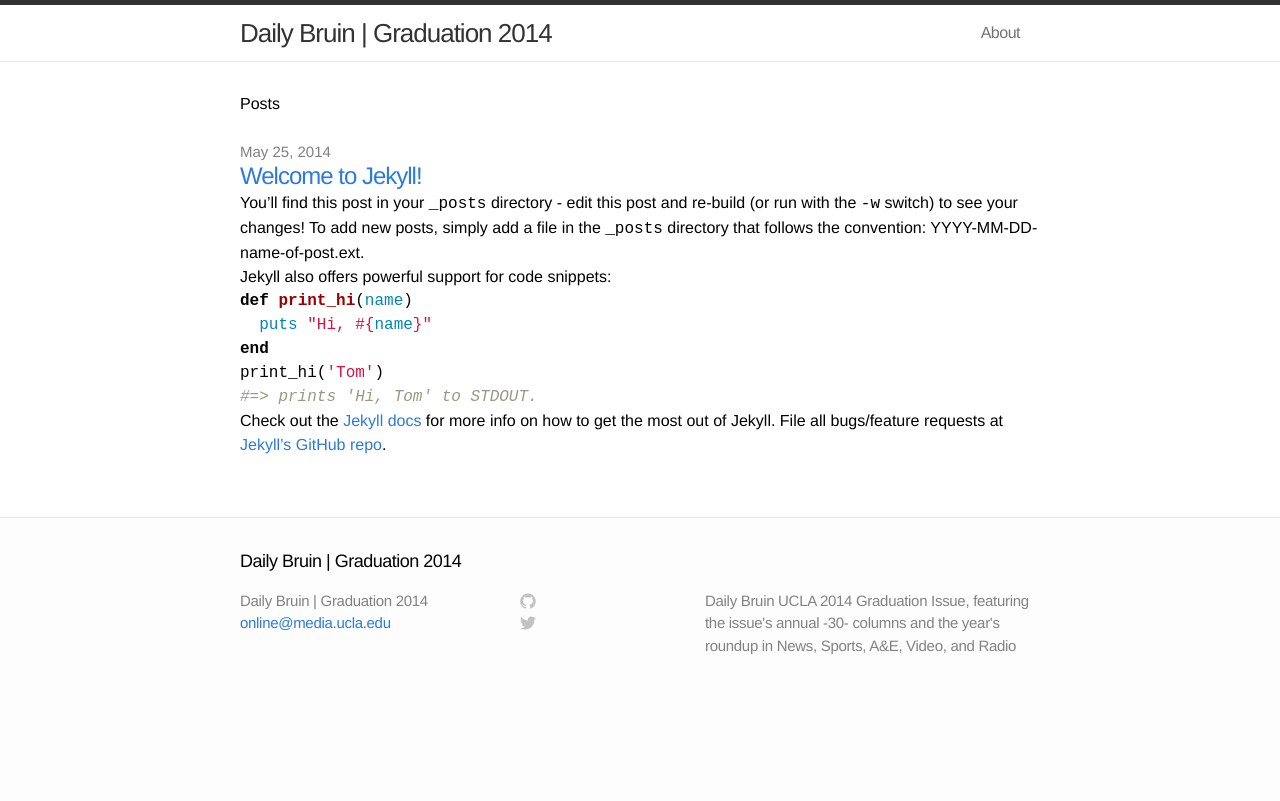
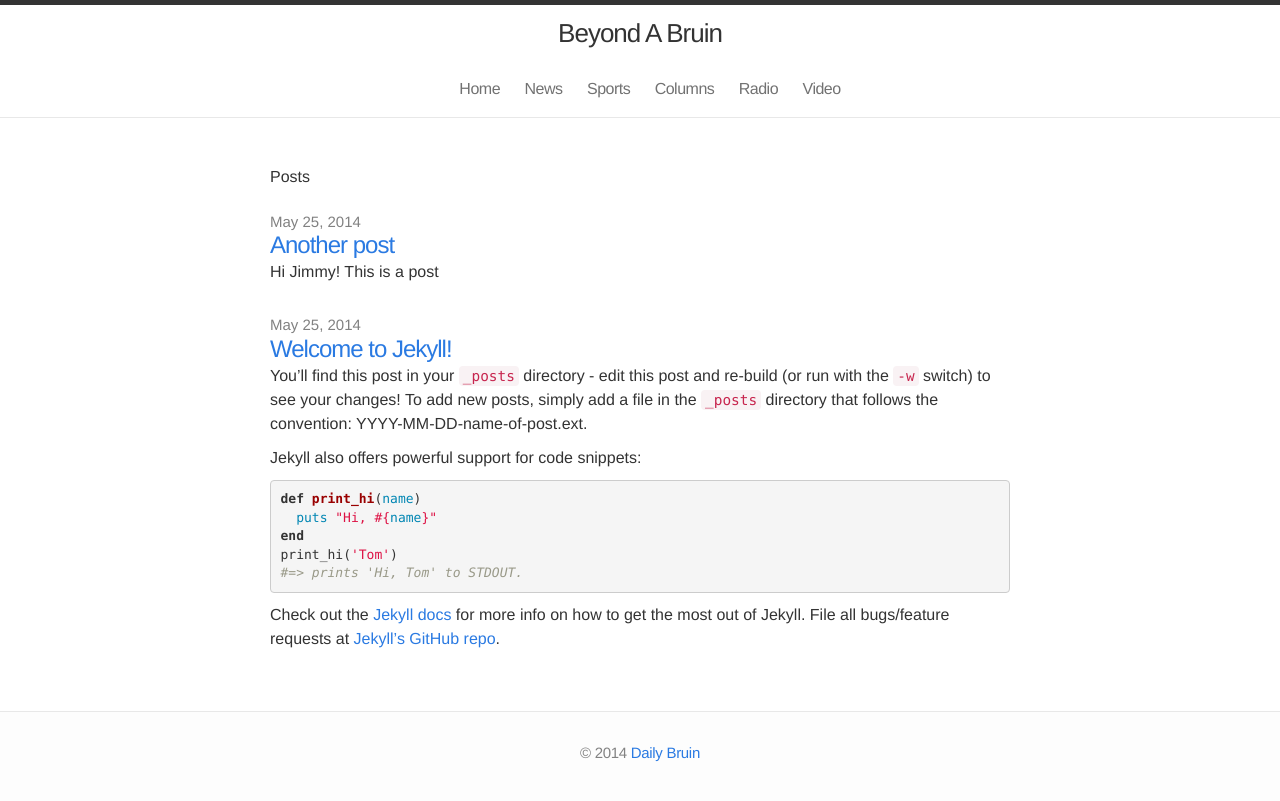
Before and after one commit to daily-bruin/gradissue-2014, a Jekyll site: the page built from index.html, in a window 1280 px wide. Shown: the top 801 px of the page. Built offline with Jekyll 4.4.1, drawn with Linux system fonts in a browser that asks for light colours.

Commit message:
added other section pages

```diff
--- a/_includes/footer.html
+++ b/_includes/footer.html
@@ -1,61 +1,7 @@
 <footer class="site-footer">
 
   <div class="wrap">
-
-    <h2 class="footer-heading">{{ site.title }}</h2>
-
-    <div class="footer-col-1 column">
-      <ul>
-        <li>{{ site.title }}</li>
-        <li><a href="mailto:{{ site.email }}">{{ site.email }}</a></li>
-      </ul>
-    </div>
-
-    <div class="footer-col-2 column">
-      <ul>
-        <li>
-          <a href="https://github.com/{{ site.username }}">
-            <span class="icon github">
-              <svg version="1.1" class="github-icon-svg" xmlns="http://www.w3.org/2000/svg" xmlns:xlink="http://www.w3.org/1999/xlink" x="0px" y="0px"
-                 viewBox="0 0 16 16" enable-background="new 0 0 16 16" xml:space="preserve">
-                <path fill-rule="evenodd" clip-rule="evenodd" fill="#C2C2C2" d="M7.999,0.431c-4.285,0-7.76,3.474-7.76,7.761
-                c0,3.428,2.223,6.337,5.307,7.363c0.388,0.071,0.53-0.168,0.53-0.374c0-0.184-0.007-0.672-0.01-1.32
-                c-2.159,0.469-2.614-1.04-2.614-1.04c-0.353-0.896-0.862-1.135-0.862-1.135c-0.705-0.481,0.053-0.472,0.053-0.472
-                c0.779,0.055,1.189,0.8,1.189,0.8c0.692,1.186,1.816,0.843,2.258,0.645c0.071-0.502,0.271-0.843,0.493-1.037
-                C4.86,11.425,3.049,10.76,3.049,7.786c0-0.847,0.302-1.54,0.799-2.082C3.768,5.507,3.501,4.718,3.924,3.65
-                c0,0,0.652-0.209,2.134,0.796C6.677,4.273,7.34,4.187,8,4.184c0.659,0.003,1.323,0.089,1.943,0.261
-                c1.482-1.004,2.132-0.796,2.132-0.796c0.423,1.068,0.157,1.857,0.077,2.054c0.497,0.542,0.798,1.235,0.798,2.082
-                c0,2.981-1.814,3.637-3.543,3.829c0.279,0.24,0.527,0.713,0.527,1.437c0,1.037-0.01,1.874-0.01,2.129
-                c0,0.208,0.14,0.449,0.534,0.373c3.081-1.028,5.302-3.935,5.302-7.362C15.76,3.906,12.285,0.431,7.999,0.431z"/>
-              </svg>
-            </span>
-            <span class="username">{{ site.username }}</span>
-          </a>
-        </li>
-        <li>
-          <a href="https://twitter.com/{{ site.username }}">
-            <span class="icon twitter">
-              <svg version="1.1" class="twitter-icon-svg" xmlns="http://www.w3.org/2000/svg" xmlns:xlink="http://www.w3.org/1999/xlink" x="0px" y="0px"
-                 viewBox="0 0 16 16" enable-background="new 0 0 16 16" xml:space="preserve">
-                <path fill="#C2C2C2" d="M15.969,3.058c-0.586,0.26-1.217,0.436-1.878,0.515c0.675-0.405,1.194-1.045,1.438-1.809
-                c-0.632,0.375-1.332,0.647-2.076,0.793c-0.596-0.636-1.446-1.033-2.387-1.033c-1.806,0-3.27,1.464-3.27,3.27
-                c0,0.256,0.029,0.506,0.085,0.745C5.163,5.404,2.753,4.102,1.14,2.124C0.859,2.607,0.698,3.168,0.698,3.767
-                c0,1.134,0.577,2.135,1.455,2.722C1.616,6.472,1.112,6.325,0.671,6.08c0,0.014,0,0.027,0,0.041c0,1.584,1.127,2.906,2.623,3.206
-                C3.02,9.402,2.731,9.442,2.433,9.442c-0.211,0-0.416-0.021-0.615-0.059c0.416,1.299,1.624,2.245,3.055,2.271
-                c-1.119,0.877-2.529,1.4-4.061,1.4c-0.264,0-0.524-0.015-0.78-0.046c1.447,0.928,3.166,1.469,5.013,1.469
-                c6.015,0,9.304-4.983,9.304-9.304c0-0.142-0.003-0.283-0.009-0.423C14.976,4.29,15.531,3.714,15.969,3.058z"/>
-              </svg>
-            </span>
-            <span class="username">{{ site.username }}</span>
-          </a>
-        </li>
-      </ul>
-    </div>
-
-    <div class="footer-col-3 column">
-      <p class="text">{{ site.description }}</p>
-    </div>
-
+    <p>&copy; 2014 <a href="http://dailybruin.com/">Daily Bruin</a></p>
   </div>
 
 </footer>
--- a/_includes/head.html
+++ b/_includes/head.html
@@ -7,6 +7,7 @@
     <link rel="canonical" href="{{ page.url | replace:'index.html','' | prepend: site.baseurl | prepend: site.url }}">
 
     <!-- Custom CSS -->
+    <link rel="stylesheet" href="{{ "/assets/css/bootstrap.css" | prepend: site.baseurl }}">
     <link rel="stylesheet" href="{{ "/assets/css/main.css" | prepend: site.baseurl }}">
 
 </head>
--- a/_includes/header.html
+++ b/_includes/header.html
@@ -2,13 +2,27 @@
 
   <div class="wrap">
 
-    <a class="site-title" href="{{ site.baseurl }}/">{{ site.title }}</a>
+    <a class="site-title" href="{{ site.baseurl }}/">Beyond A Bruin</a>
 
     <nav class="site-nav">
       <div class="trigger">
-        {% for page in site.pages %}
-          <a class="page-link" href="{{ page.url | prepend: site.baseurl }}">{{ page.title }}</a>
-        {% endfor %}
+        <!--
+        <ul>
+          <li><a class="page-link" href="/">Home</a></li>
+          <li><a class="page-link" href="/news/">News</a></li>
+          <li><a class="page-link" href="/sports/">Sports</a></li>
+          <li><a class="page-link" href="/columns/">Columns</a></li>
+          <li><a class="page-link" href="/radio/">Radio</a></li>
+          <li><a class="page-link" href="/video/">Video</a></li>
+        </ul>
+        -->
+          <a class="page-link" href="/">Home</a>
+          <a class="page-link" href="/news/">News</a>
+          <a class="page-link" href="/sports/">Sports</a>
+          <a class="page-link" href="/columns/">Columns</a>
+          <a class="page-link" href="/radio/">Radio</a>
+          <a class="page-link" href="/video/">Video</a>
+
       </div>
     </nav>
 
--- /dev/null
+++ b/_posts/2014-05-27-another-post.html
@@ -0,0 +1,9 @@
+---
+layout: post
+title:  "Another post"
+date:   2014-05-25 20:07:20
+---
+
+Hi Jimmy!
+
+This is a post
--- /dev/null
+++ b/ae.html
@@ -0,0 +1,6 @@
+---
+layout: page
+title: A&E
+permalink: /ae/
+---
+entertainy stuff
--- a/assets/css/main.css
+++ b/assets/css/main.css
@@ -54,15 +54,16 @@
   color: #333;
   font-size: 26px;
   letter-spacing: -1px;
-  float: left;
   line-height: 56px;
   position: relative;
+  text-align: center;
   z-index: 1;
 }
 
 .site-nav {
-  float: right;
   line-height: 56px;
+  text-align: center;
+  clear: both;
 }
 
 .site-nav .menu-icon { display: none; }
@@ -89,30 +90,6 @@
 
 .site-footer .column { float: left; margin-bottom: 15px; }
 
-.footer-col-1 {
-  width: 270px; /*fallback*/
-  width: -webkit-calc(35% - 10px);
-  width: -moz-calc(35% - 10px);
-  width: -o-calc(35% - 10px);
-  width: calc(35% - 10px);
-  margin-right: 10px
-}
-.footer-col-2 {
-  width: 175px; /*fallback*/
-  width: -webkit-calc(23.125% - 10px);
-  width: -moz-calc(23.125% - 10px);
-  width: -o-calc(23.125% - 10px);
-  width: calc(23.125% - 10px);
-  margin-right: 10px
-}
-.footer-col-3 {
-  width: 335px; /*fallback*/
-  width: -webkit-calc(41.875%);
-  width: -moz-calc(41.875%);
-  width: -o-calc(41.875%);
-  width: calc(41.875%);
-}
-
 .site-footer ul { list-style: none; }
 
 .site-footer li,
@@ -120,15 +97,7 @@
   font-size: 15px;
   letter-spacing: -.3px;
   color: #828282;
-}
-
-.github-icon-svg,
-.twitter-icon-svg {
-  display: inline-block;
-  width: 16px;
-  height: 16px;
-  position: relative;
-  top: 3px;
+  text-align: center;
 }
 
 
--- /dev/null
+++ b/news.html
@@ -0,0 +1,6 @@
+---
+layout: page
+title: News
+permalink: /news/
+---
+news stuff
--- /dev/null
+++ b/radio.html
@@ -0,0 +1,6 @@
+---
+layout: page
+title: Radio
+permalink: /radio/
+---
+Radio stuff
--- /dev/null
+++ b/sports.html
@@ -0,0 +1,6 @@
+---
+layout: page
+title: Sports
+permalink: /sports/
+---
+Sports stuff
--- /dev/null
+++ b/video.html
@@ -0,0 +1,6 @@
+---
+layout: page
+title: Video
+permalink: /video/
+---
+Video stuff
```
Also changed, not shown: opinion.html (added, +16 -0 lines).
